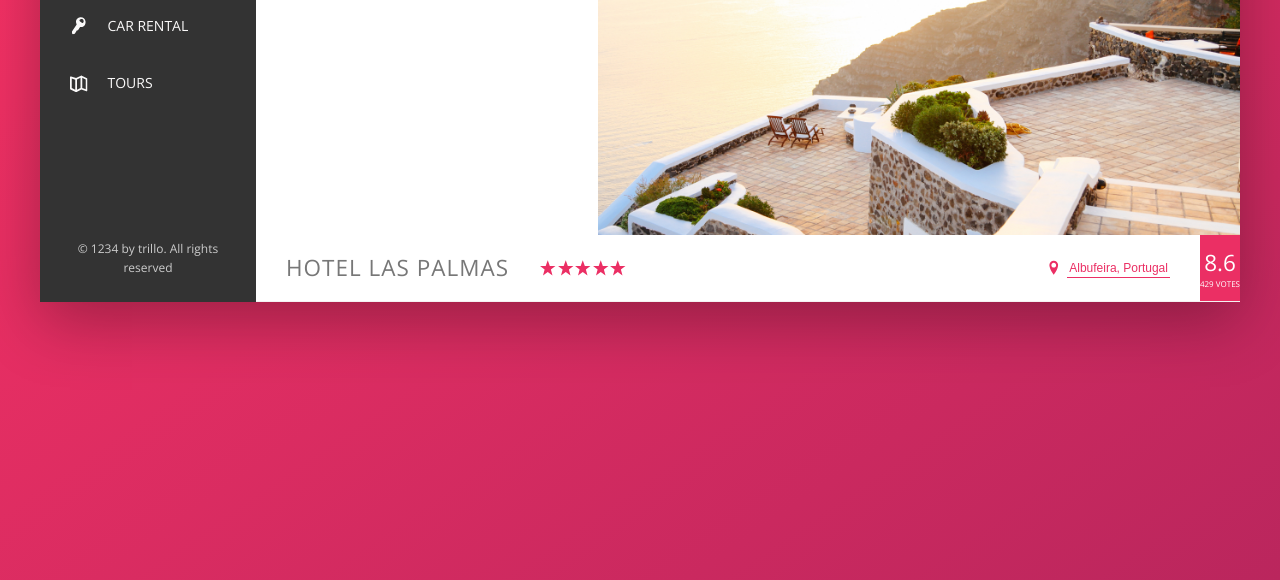
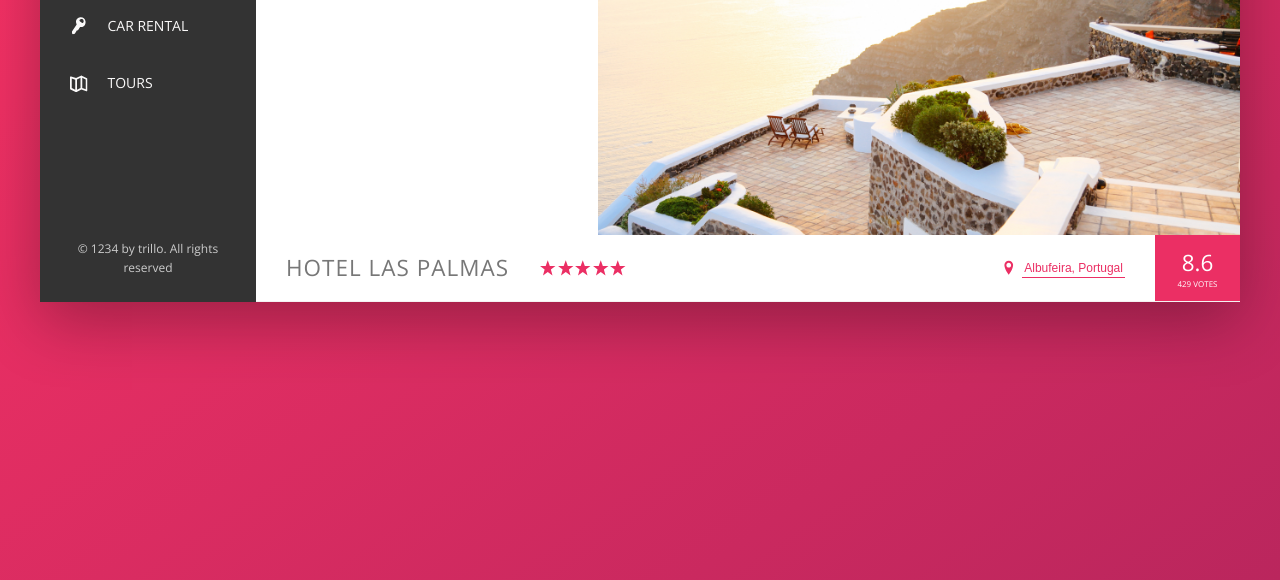
Before and after one commit to Itsyaboikris/Trillo-page, a website: page index.html in a window 1280 px wide. Shown: the part 300-880 px from the top of the page. Drawn offline with nearby package versions, Linux system fonts and the light colour scheme.

Commit message:
fixed padding on rating

```diff
--- a/sass/_component.scss
+++ b/sass/_component.scss
@@ -242,6 +242,7 @@
 		margin-left: 3rem;
 		color: #fff;
 		align-self: stretch;
+		padding: 0 2.25rem;
 
 		display: flex;
 		flex-direction: column;
```
Also changed, not shown: css/style.css.
